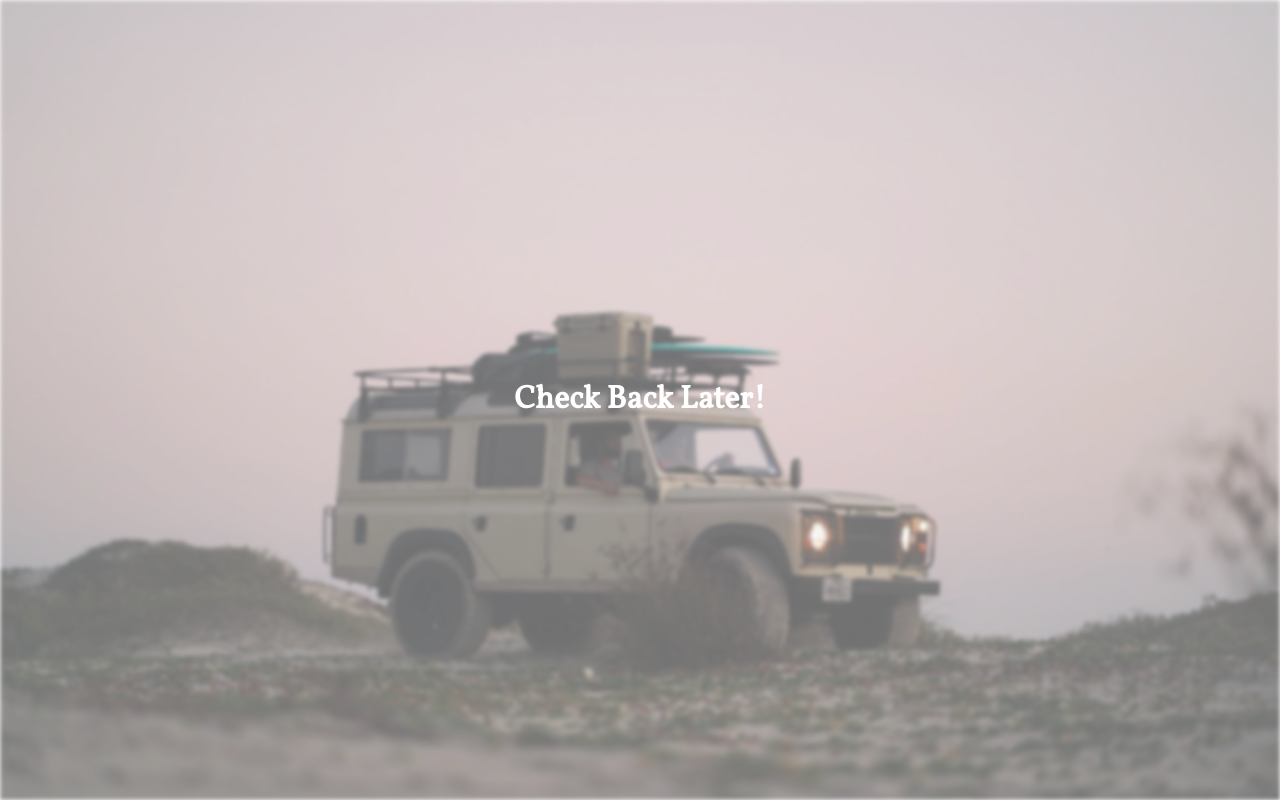
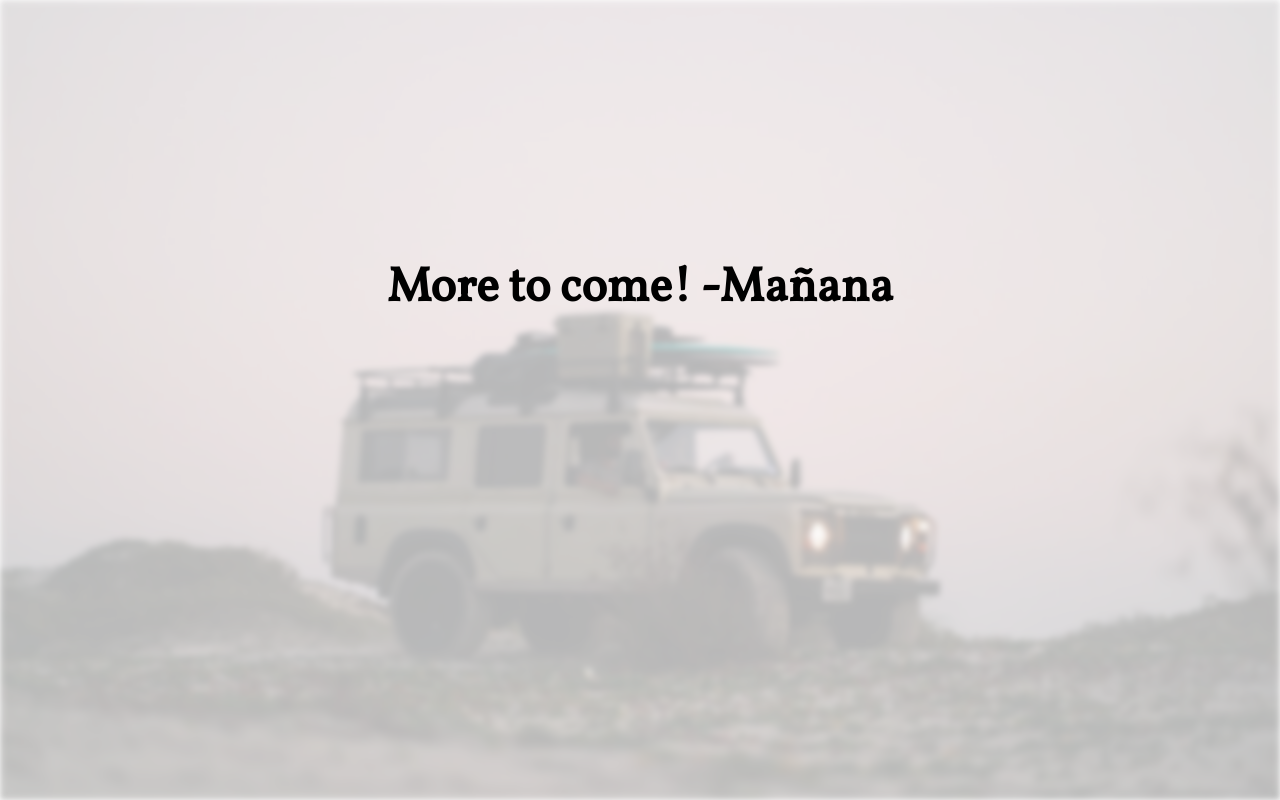
Before and after one commit to manana-co/under-construction, a Next.js app: page / in a window 1280 px wide. Built offline with nearby package versions, Linux system fonts and the light colour scheme.

Commit message:
changing font to black, adjusting opacity

```diff
--- a/pages/index.tsx
+++ b/pages/index.tsx
@@ -15,9 +15,9 @@ const Home: NextPage = () => {
         />
       </Head>
       <main className={styles.main}>
-        <h1 className={styles.heading}>Check Back Later!</h1>
+        <h1 className={styles.heading}>More to come! -Mañana</h1>
         <Image
-          style={{ opacity: "0.6", filter: "blur(2px)" }}
+          style={{ opacity: "0.3", filter: "blur(3px)" }}
           src="/main-landing-defender.jpeg"
           alt="Surfing"
           objectFit="cover"
--- a/styles/Home.module.css
+++ b/styles/Home.module.css
@@ -11,7 +11,9 @@
 }
 
 .heading {
-  color: #ffffff;
+  color: #000;
   z-index: 10000;
   font-family: "Vollkorn", sans-serif;
+  font-size: 48px;
+  margin-bottom: 20%;
 }
```
